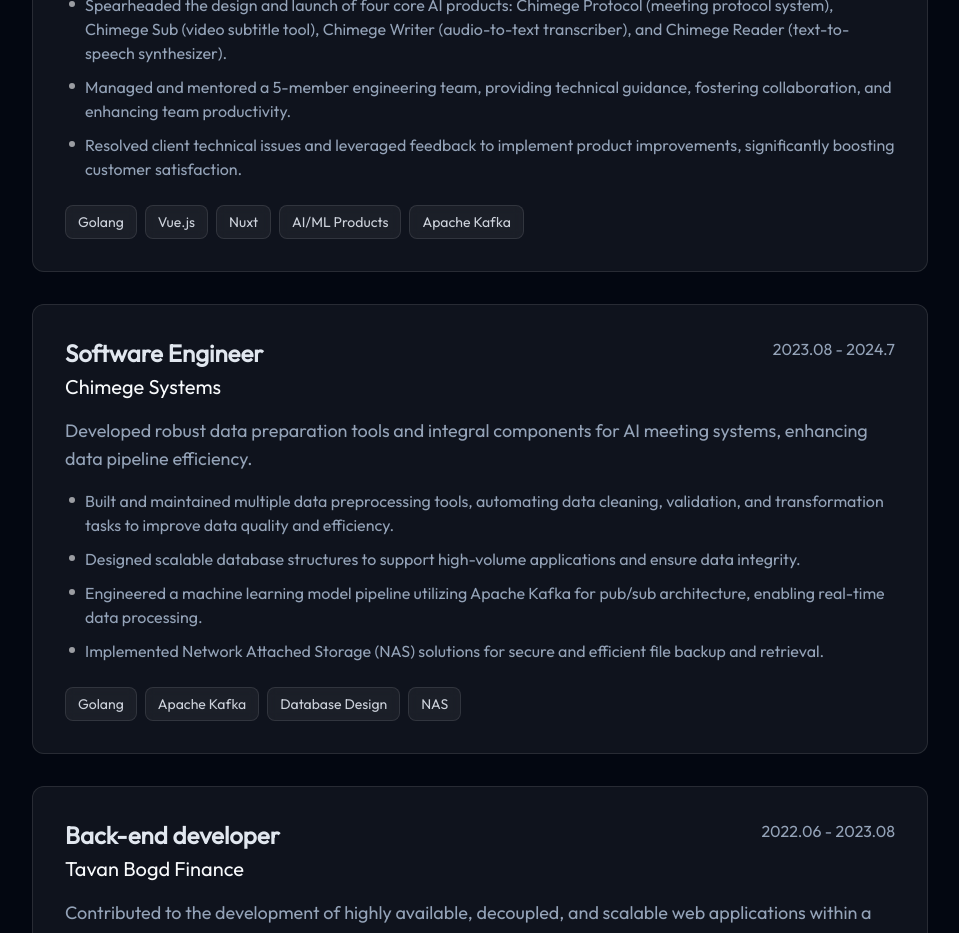
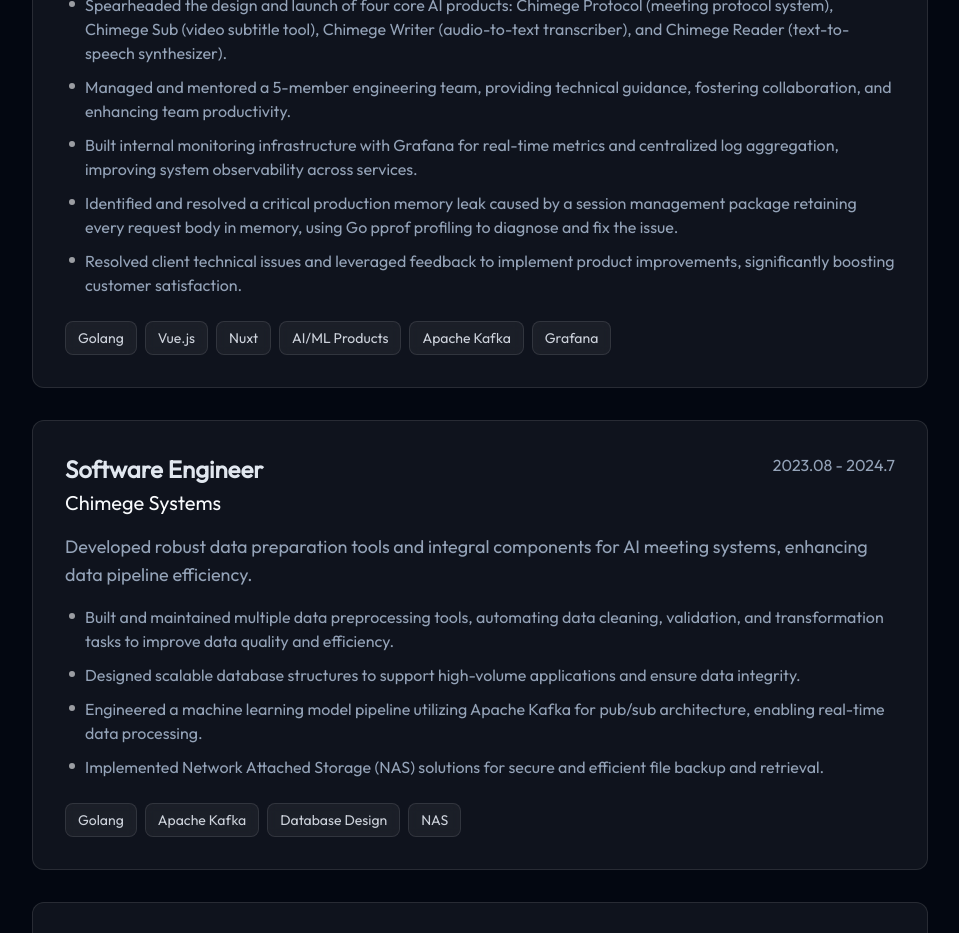
Before and after one commit to Batnaidan/batnaidan.github.io, a Next.js app: page / in a window 1280 px wide. Shown: the part 1300-2233 px from the top of the page, without its empty margins (160-1119 px from the left). Built offline with nearby package versions, Linux system fonts and the light colour scheme.

Commit message:
chore: updated experience

```diff
--- a/src/components/Experience.tsx
+++ b/src/components/Experience.tsx
@@ -9,9 +9,11 @@
     details: [
       "Spearheaded the design and launch of four core AI products: Chimege Protocol (meeting protocol system), Chimege Sub (video subtitle tool), Chimege Writer (audio-to-text transcriber), and Chimege Reader (text-to-speech synthesizer).",
       "Managed and mentored a 5-member engineering team, providing technical guidance, fostering collaboration, and enhancing team productivity.",
+      "Built internal monitoring infrastructure with Grafana for real-time metrics and centralized log aggregation, improving system observability across services.",
+      "Identified and resolved a critical production memory leak caused by a session management package retaining every request body in memory, using Go pprof profiling to diagnose and fix the issue.",
       "Resolved client technical issues and leveraged feedback to implement product improvements, significantly boosting customer satisfaction.",
     ],
-    stack: ["Golang", "Vue.js", "Nuxt", "AI/ML Products", "Apache Kafka"],
+    stack: ["Golang", "Vue.js", "Nuxt", "AI/ML Products", "Apache Kafka", "Grafana"],
   },
   {
     company: "Chimege Systems",
```
